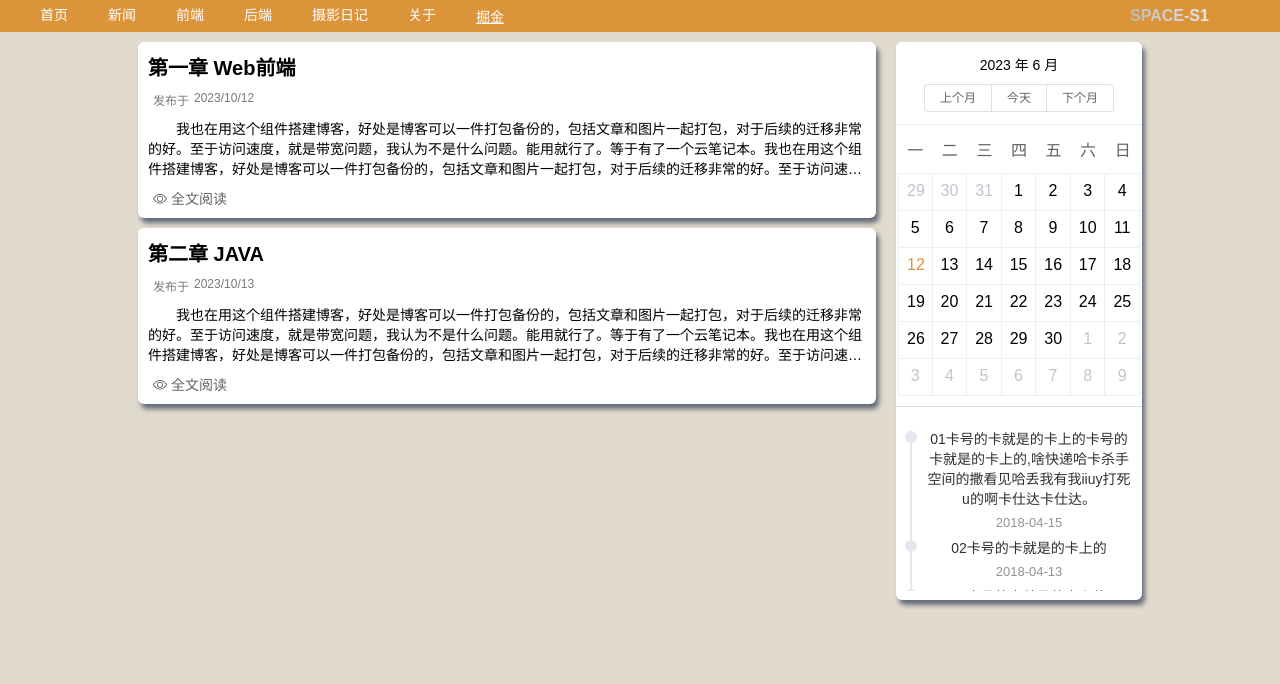
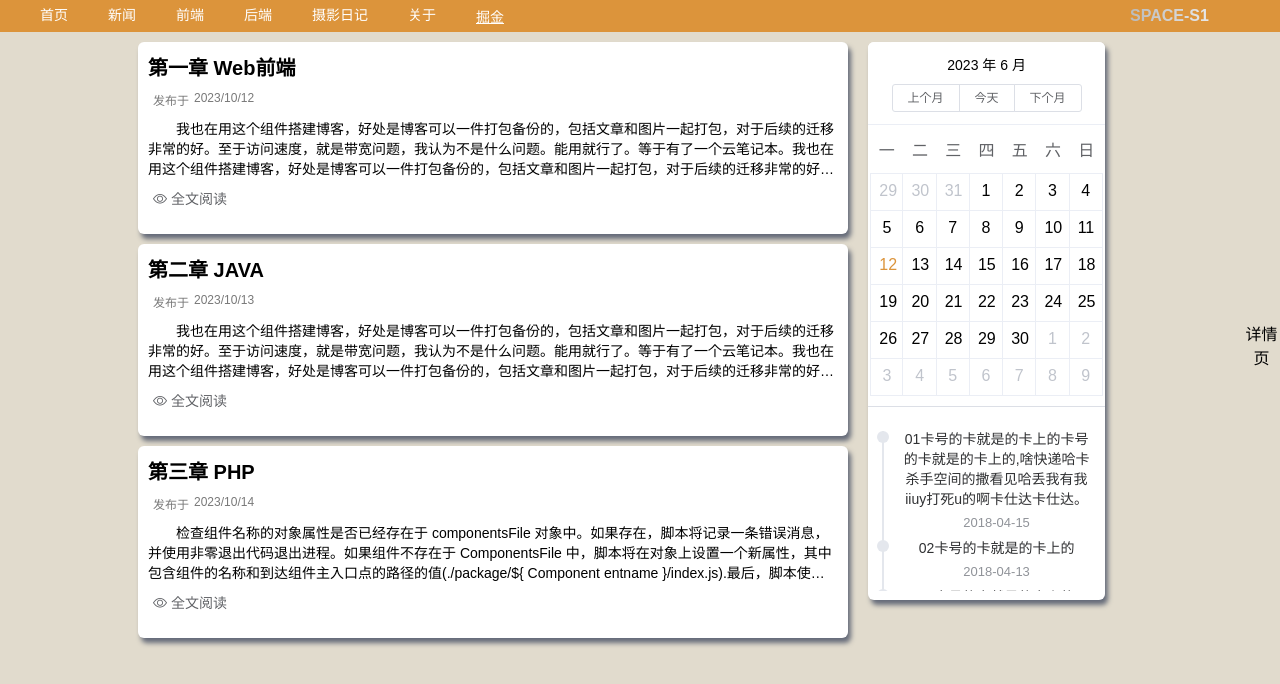
Before and after one commit to lI-MF/SPACE-S1, a Vue app: page /home in a window 1280 px wide. Shown: the top 684 px of the page. Built offline with nearby package versions, Linux system fonts and the light colour scheme.

Commit message:
主页阅读全文父传子

```diff
--- /dev/null
+++ b/src/components/CompDetails.vue
@@ -0,0 +1,3 @@
+<template>
+  <div class="details_mian">详情页</div>
+</template>
--- a/src/router/index.js
+++ b/src/router/index.js
@@ -7,6 +7,7 @@ import News from "../views/News/index.vue"
 import WebCode from "../views/WebCode/index.vue"
 import BackEnd from "../views/BackEnd/index.vue"
 import About from "../views/About/About.vue"
+import Details from "../views/Details/Details.vue"
 
 import Photography from "../views/Photography/Photography.vue"
 import Login from "../views/Login/index.vue"
@@ -51,6 +52,7 @@ const routes = [
       },
     ],
   },
+
   {
     path: "/Login",
     name: "/Login",
@@ -61,6 +63,12 @@ const routes = [
     routes: "/Login",
     component: Login,
   },
+  // 详情页
+  {
+    path: "/Details",
+    name: "Details",
+    component: Details,
+  },
 ]
 
 const router = new VueRouter({
--- /dev/null
+++ b/src/views/Details/Details.vue
@@ -0,0 +1,3 @@
+<template>
+  <div class="Detaile_mian">详情页</div>
+</template>
--- a/src/views/Home/Home.vue
+++ b/src/views/Home/Home.vue
@@ -3,7 +3,7 @@
     <div class="home-item-content">
       <div class="home-item-left">
         <!-- 内容区 -->
-        <comp-content></comp-content>
+        <comp-content :textBox="listText" @listEvent="showMsg"></comp-content>
       </div>
       <!-- 右边 -->
       <div class="home-item-right">
@@ -26,20 +26,45 @@
         </div>
       </div>
     </div>
+    <!-- 详情页 -->
+    <comp-details></comp-details>
   </div>
 </template>
 
 <script>
 import CompContent from "../components/CompContent.vue"
+// import CompDetails from "../components/CompDetails.vue"
+import CompDetails from "../../components/CompDetails.vue"
 
 export default {
   // 注册
   components: {
     CompContent,
+    CompDetails,
   },
 
   data() {
     return {
+      listText: [
+        {
+          title: "第一章 Web前端",
+          date: "2023/10/12",
+          content:
+            "我也在用这个组件搭建博客，好处是博客可以一件打包备份的，包括文章和图片一起打包，对于后续的迁移非常的好。至于访问速度，就是带宽问题，我认为不是什么问题。能用就行了。等于有了一个云笔记本。我也在用这个组件搭建博客，好处是博客可以一件打包备份的，包括文章和图片一起打包，对于后续的迁移非常的好。至于访问速度，就是带宽问题，我认为不是什么问题。能用就行了。等于有了一个云笔记本。",
+        },
+        {
+          title: "第二章 JAVA",
+          date: "2023/10/13",
+          content:
+            "我也在用这个组件搭建博客，好处是博客可以一件打包备份的，包括文章和图片一起打包，对于后续的迁移非常的好。至于访问速度，就是带宽问题，我认为不是什么问题。能用就行了。等于有了一个云笔记本。我也在用这个组件搭建博客，好处是博客可以一件打包备份的，包括文章和图片一起打包，对于后续的迁移非常的好。至于访问速度，就是带宽问题，我认为不是什么问题。能用就行了。等于有了一个云笔记本。",
+        },
+        {
+          title: "第三章 PHP",
+          date: "2023/10/14",
+          content:
+            "检查组件名称的对象属性是否已经存在于 componentsFile 对象中。如果存在，脚本将记录一条错误消息，并使用非零退出代码退出进程。如果组件不存在于 ComponentsFile 中，脚本将在对象上设置一个新属性，其中包含组件的名称和到达组件主入口点的路径的值(./package/${ Component entname }/index.js).最后，脚本使用文件保存库将修改后的 ComponentsFile 对象写入 Components.json 文件，该文件采用缩进格式，并在文件末尾使用换行符。其他文件的检查组件名称的对象属性是否已经存在于 componentsFile 对象中。如果存在，脚本将记录一条错误消息，并使用非零退出代码退出进程。如果组件不存在于 ComponentsFile 中，脚本将在对象上设置一个新属性，其中包含组件的名称和到达组件主入口点的路径的值(./package/${ Component entname }/index.js).最后，脚本使用文件保存库将修改后的 ComponentsFile 对象写入 Components.json 文件，该文件采用缩进格式，并在文件末尾使用换行符。其他文件的",
+        },
+      ],
       value: new Date(),
       // reverse: true,
       activities: [
@@ -64,7 +89,13 @@ export default {
     }
   },
   mounted() {},
-  methods: {},
+  methods: {
+    // 全文阅读事件
+    showMsg: function (textBox) {
+      this.$router.push({ name: "Details" })
+      console.log(textBox, "data>>>>>>>>>>>>>>>>>>>>>>>>>>>>>>>>")
+    },
+  },
 }
 
 // import jssheep from "./sheep";
--- a/src/views/components/CompContent.vue
+++ b/src/views/components/CompContent.vue
@@ -15,31 +15,32 @@
       <!-- 全文跳转 -->
       <div class="full-text">
         <!-- <el-link type="primary">主要链接</el-link> -->
-        <el-link><i class="el-icon-view el-icon--right"></i> 全文阅读</el-link>
+        <el-link @click="readBtnTo"
+          ><i class="el-icon-view el-icon--right"></i> 全文阅读</el-link
+        >
+        <p>{{ item.message }}</p>
       </div>
     </div>
   </div>
 </template>
 <script>
 export default {
+  // props: ["textBox"],
+  // 子传父
+  props: {
+    textBox: {
+      type: [Object, Array],
+      default: () => {},
+    },
+  },
+
   data() {
-    return {
-      //
-      textBox: [
-        {
-          title: "第一章 Web前端",
-          date: "2023/10/12",
-          content:
-            "我也在用这个组件搭建博客，好处是博客可以一件打包备份的，包括文章和图片一起打包，对于后续的迁移非常的好。至于访问速度，就是带宽问题，我认为不是什么问题。能用就行了。等于有了一个云笔记本。我也在用这个组件搭建博客，好处是博客可以一件打包备份的，包括文章和图片一起打包，对于后续的迁移非常的好。至于访问速度，就是带宽问题，我认为不是什么问题。能用就行了。等于有了一个云笔记本。",
-        },
-        {
-          title: "第二章 JAVA",
-          date: "2023/10/13",
-          content:
-            "我也在用这个组件搭建博客，好处是博客可以一件打包备份的，包括文章和图片一起打包，对于后续的迁移非常的好。至于访问速度，就是带宽问题，我认为不是什么问题。能用就行了。等于有了一个云笔记本。我也在用这个组件搭建博客，好处是博客可以一件打包备份的，包括文章和图片一起打包，对于后续的迁移非常的好。至于访问速度，就是带宽问题，我认为不是什么问题。能用就行了。等于有了一个云笔记本。",
-        },
-      ],
-    }
+    return {}
+  },
+  methods: {
+    readBtnTo: function () {
+      this.$emit("listEvent", "this message is from child")
+    },
   },
 }
 </script>
```
